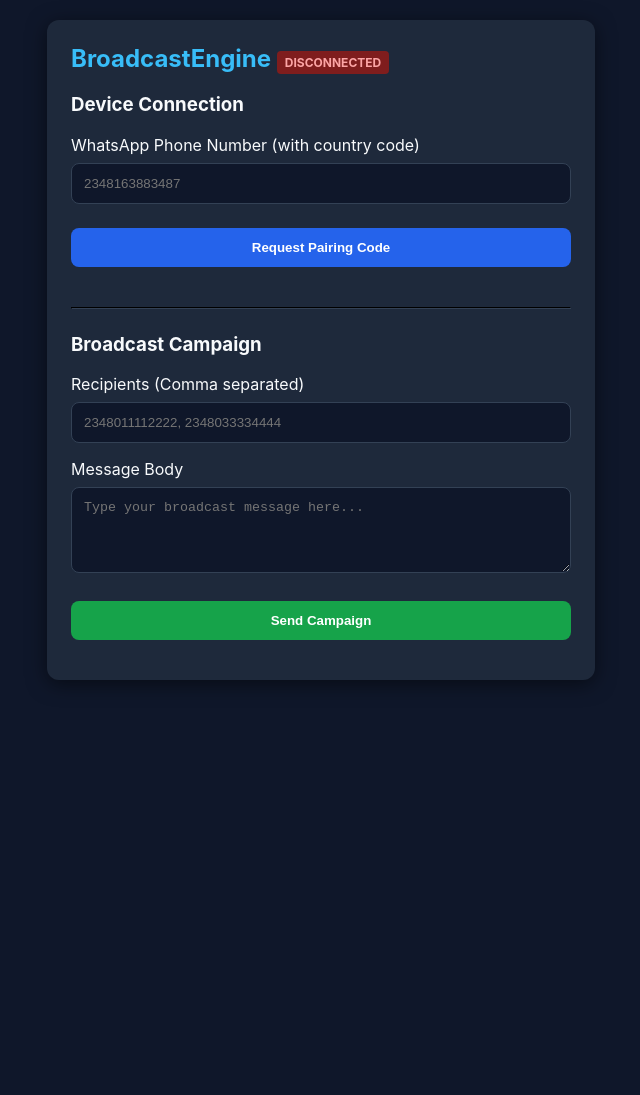
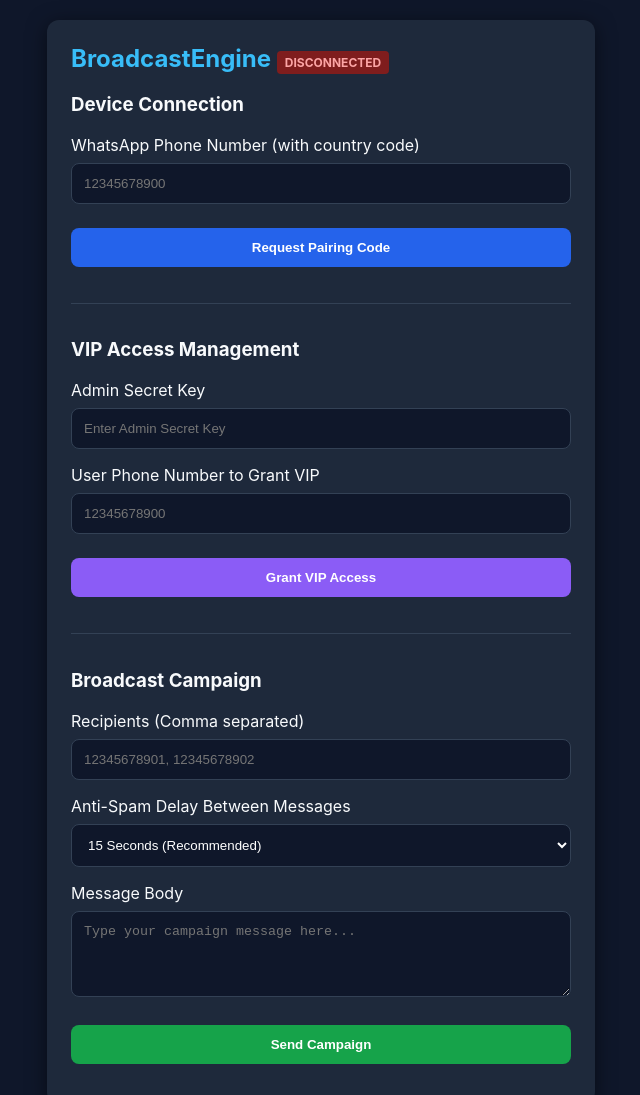
Before and after one commit to ABJCOMPUTERTECH/manifest-wa-engine, a website: page public/index.html in a window 1280 px wide. Shown: the top 1095 px of the page, without its empty margins (319-959 px from the left). Before the commit the page ends 800 px from the top, so only its background shows below. Drawn offline with Linux system fonts and the light colour scheme; no server answers.

Commit message:
Remove personal placeholders and add anti-spam delay and VIP UI

```diff
--- a/public/index.html
+++ b/public/index.html
@@ -11,10 +11,11 @@
         .status { font-weight: bold; padding: 4px 8px; border-radius: 4px; font-size: 12px; }
         .disconnected { background: #7f1d1d; color: #fca5a5; }
         .connected { background: #14532d; color: #86efac; }
-        input, textarea, button { width: 100%; box-sizing: border-box; margin-top: 8px; margin-bottom: 16px; padding: 12px; border-radius: 8px; border: 1px solid #334155; background: #0f172a; color: #fff; }
+        input, textarea, button, select { width: 100%; box-sizing: border-box; margin-top: 8px; margin-bottom: 16px; padding: 12px; border-radius: 8px; border: 1px solid #334155; background: #0f172a; color: #fff; }
         button { background: #2563eb; font-weight: bold; border: none; cursor: pointer; }
         button:hover { background: #1d4ed8; }
         .code-box { background: #0284c7; color: #fff; text-align: center; font-size: 24px; font-weight: bold; letter-spacing: 4px; padding: 16px; border-radius: 8px; margin-top: 12px; display: none; }
+        .section-title { margin-top: 20px; border-top: 1px solid #334155; padding-top: 16px; }
     </style>
 </head>
 <body>
@@ -23,21 +24,38 @@
 
         <h3>Device Connection</h3>
         <label>WhatsApp Phone Number (with country code)</label>
-        <input type="text" id="phoneNum" placeholder="2348163883487">
+        <input type="text" id="phoneNum" placeholder="12345678900">
         <button onclick="requestPairing()">Request Pairing Code</button>
 
         <div id="pairingCodeDisplay" class="code-box"></div>
 
-        <hr style="border-color: #334155; margin: 24px 0;">
+        <div class="section-title">
+            <h3>VIP Access Management</h3>
+            <label>Admin Secret Key</label>
+            <input type="password" id="adminKey" placeholder="Enter Admin Secret Key">
+            <label>User Phone Number to Grant VIP</label>
+            <input type="text" id="vipPhone" placeholder="12345678900">
+            <button onclick="grantVip()" style="background: #8b5cf6;">Grant VIP Access</button>
+        </div>
 
-        <h3>Broadcast Campaign</h3>
-        <label>Recipients (Comma separated)</label>
-        <input type="text" id="recipients" placeholder="2348011112222, 2348033334444">
+        <div class="section-title">
+            <h3>Broadcast Campaign</h3>
+            <label>Recipients (Comma separated)</label>
+            <input type="text" id="recipients" placeholder="12345678901, 12345678902">
 
-        <label>Message Body</label>
-        <textarea id="message" rows="4" placeholder="Type your broadcast message here..."></textarea>
+            <label>Anti-Spam Delay Between Messages</label>
+            <select id="delayInterval">
+                <option value="5000">5 Seconds (Fast)</option>
+                <option value="15000" selected>15 Seconds (Recommended)</option>
+                <option value="30000">30 Seconds (Safe)</option>
+                <option value="60000">60 Seconds (High Anti-Spam)</option>
+            </select>
 
-        <button onclick="sendCampaign()" style="background: #16a34a;">Send Campaign</button>
+            <label>Message Body</label>
+            <textarea id="message" rows="4" placeholder="Type your campaign message here..."></textarea>
+
+            <button onclick="sendCampaign()" style="background: #16a34a;">Send Campaign</button>
+        </div>
     </div>
 
     <script>
@@ -57,8 +75,8 @@
         }
 
         async function requestPairing() {
-            const phone = document.getElementById('phoneNum').value;
-            if (!phone) return alert('Please enter a phone number.');
+            const phone = document.getElementById('phoneNum').value.trim();
+            if (!phone) return alert('Please enter a valid phone number.');
 
             const codeBox = document.getElementById('pairingCodeDisplay');
             codeBox.style.display = 'block';
@@ -81,9 +99,31 @@
             }
         }
 
+        async function grantVip() {
+            const adminSecret = document.getElementById('adminKey').value.trim();
+            const phoneNumber = document.getElementById('vipPhone').value.trim();
+
+            if (!adminSecret || !phoneNumber) {
+                return alert('Please fill in both the admin secret key and phone number.');
+            }
+
+            try {
+                const res = await fetch('/api/vip/grant', {
+                    method: 'POST',
+                    headers: { 'Content-Type': 'application/json' },
+                    body: JSON.stringify({ adminSecret, phoneNumber })
+                });
+                const data = await res.json();
+                alert(data.message || data.error);
+            } catch (e) {
+                alert('Failed to grant VIP access.');
+            }
+        }
+
         async function sendCampaign() {
-            const recipients = document.getElementById('recipients').value;
-            const message = document.getElementById('message').value;
+            const recipients = document.getElementById('recipients').value.trim();
+            const message = document.getElementById('message').value.trim();
+            const delay = document.getElementById('delayInterval').value;
 
             if (!recipients || !message) return alert('Please fill in both fields.');
 
@@ -91,7 +131,7 @@
                 const res = await fetch('/api/campaign/send', {
                     method: 'POST',
                     headers: { 'Content-Type': 'application/json' },
-                    body: JSON.stringify({ recipients, message })
+                    body: JSON.stringify({ recipients, message, delay })
                 });
                 const data = await res.json();
                 alert(data.message || data.error);
```
